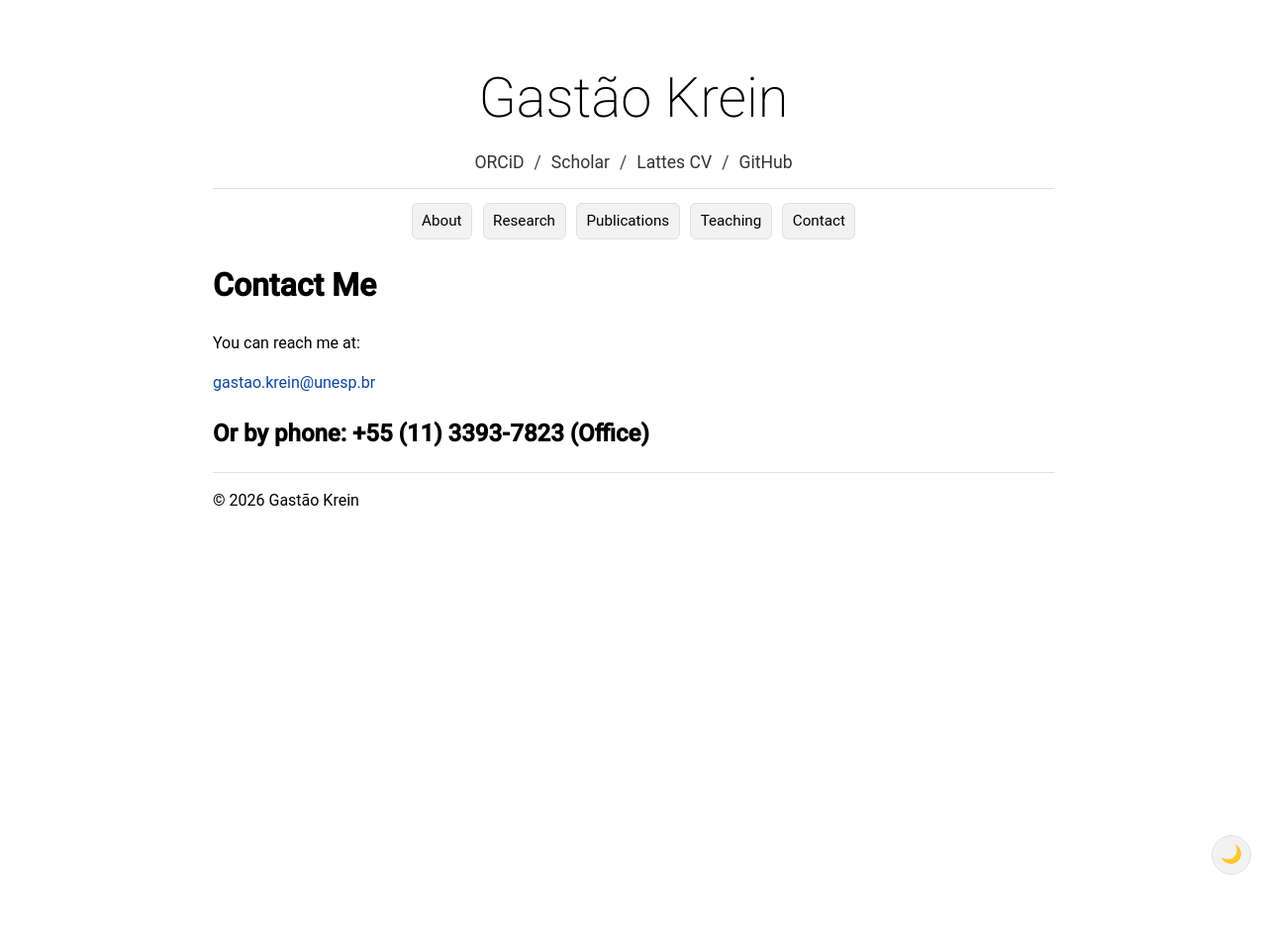
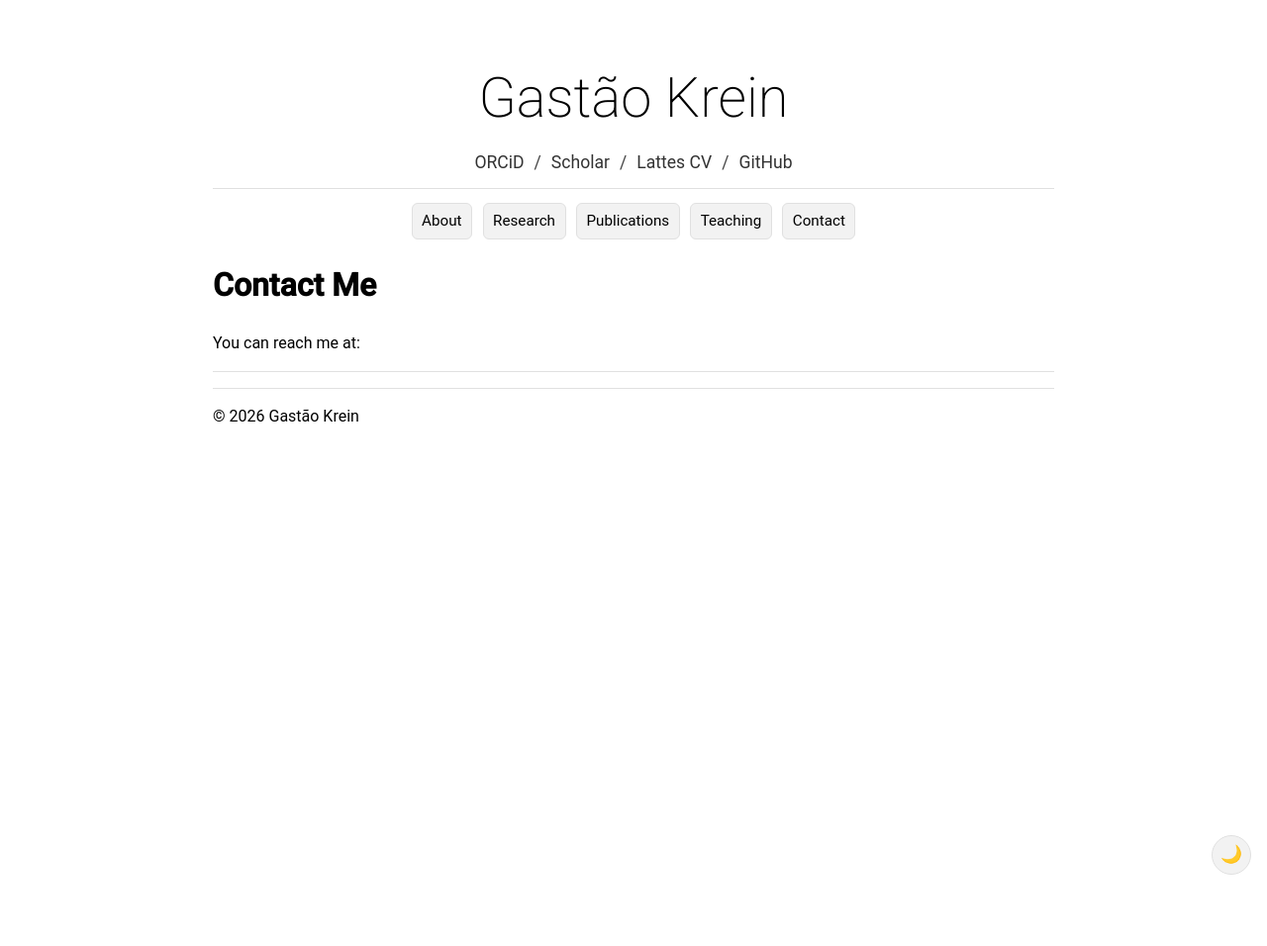
Before and after one commit to gkrein/gkrein.github.io, a Jekyll site: the page built from contact.md, in a window 1280 px wide. Shown: the whole page at 99% size. Built offline with Jekyll 4.4.1, drawn with Linux system fonts in a browser that asks for light colours; some web fonts are replaced.

Commit message:
Update contact.md

```diff
--- a/contact.md
+++ b/contact.md
@@ -16,7 +16,9 @@ You can reach me at:
   const domain = "unesp.br";
   document.getElementById("email").innerHTML =
     '<a href="mailto:' + user + '@' + domain + '">' + user + '@' + domain + '</a>';
+
+Or by phone: +55 (11) 3393-7823 (Office)
 </script>
 
-Or by phone: +55 (11) 3393-7823 (Office)
+
 ---
```
